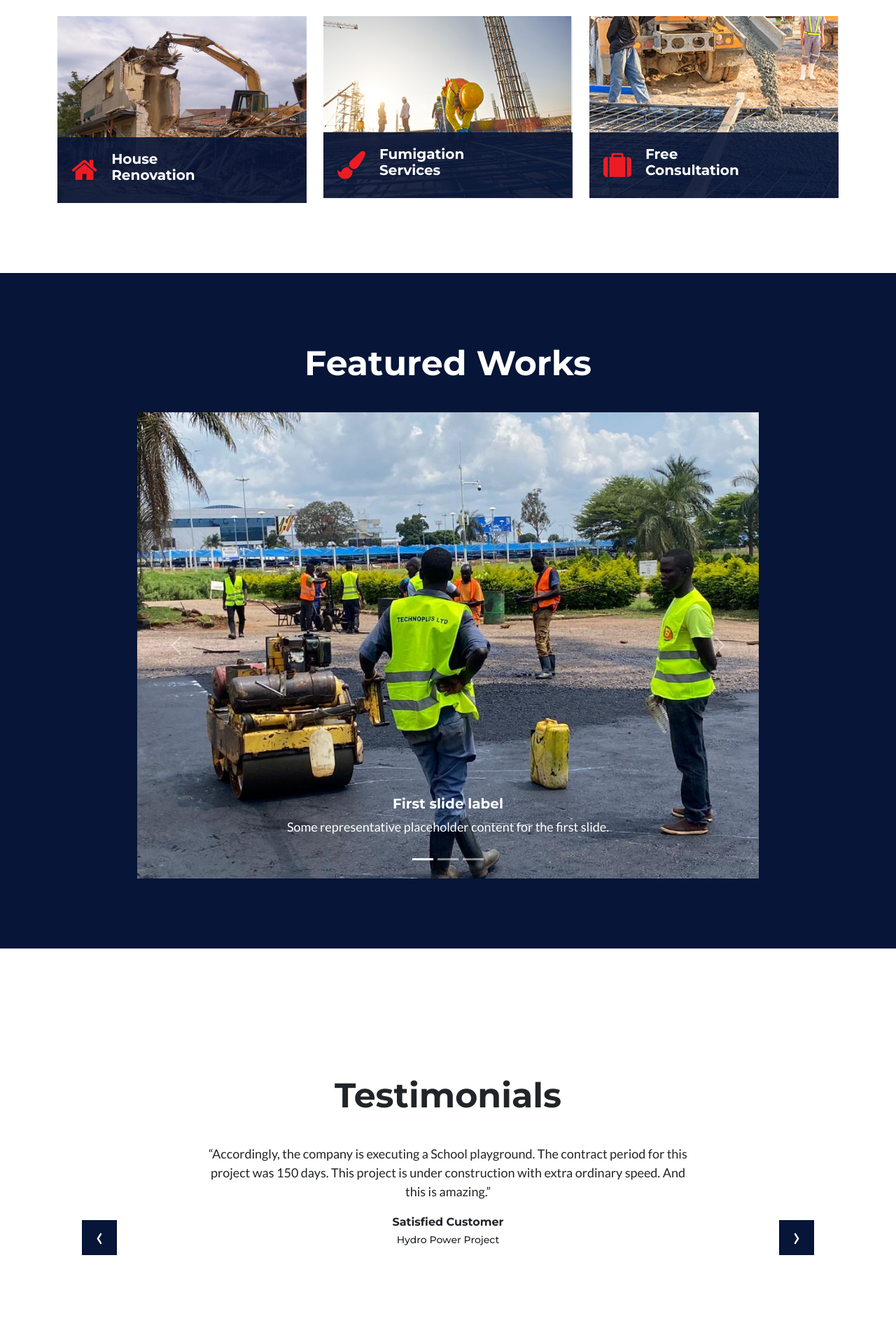
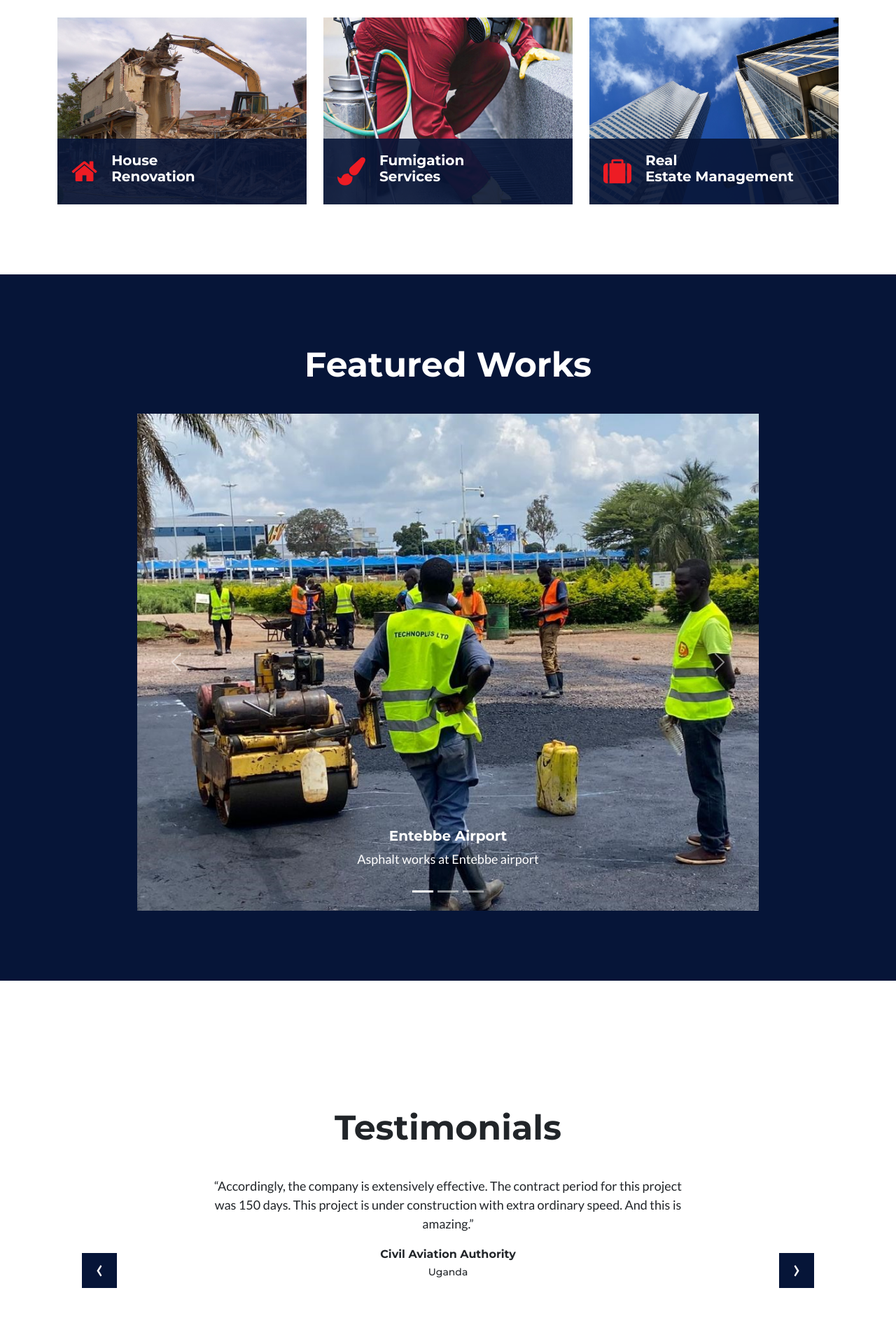
Before and after one commit to mohatrain/Technoplus, a PHP site: page / in a window 1280 px wide. Shown: the part 2800-4720 px from the top of the page at 70% size. Run offline with PHP 8.4, Linux system fonts and the light colour scheme.

Commit message:
Made all the changes for today
Updated most of the logos and improving the UI to something awesome

```diff
--- a/css/style.css
+++ b/css/style.css
@@ -402,7 +402,7 @@
 }
 .carousel {
   width: 80%;
-  height: 50%;
+  height: 30%;
   margin:auto;
 }
 
--- a/index.html
+++ b/index.html
@@ -209,7 +209,7 @@
               <i class="fa fa-book"></i>
               <h3>MISSION</h3>
               <hr />
-              <p style="font-size: 15px;">
+              <p style="font-size: 15px">
                 Our mission is to provide high-quality construction services to
                 our clients while also contributing to the economic and social
                 development of the African communities in which we operate. We
@@ -226,7 +226,7 @@
               <i class="fa fa-globe"></i>
               <h3>VISION</h3>
               <hr />
-              <p style="font-size: 15px;">
+              <p style="font-size: 15px">
                 To be the premier construction company in East Africa,
                 consistently delivering high-quality projects on time and within
                 budget, to foster sustainable development in the East African
@@ -246,8 +246,16 @@
               <i class="fa fa-pencil"></i>
               <h3>HSC Policy</h3>
               <hr />
-              <p style="font-size: 15px;">
-                Our construction company is dedicated to providing a safe and healthy work environment for all employees, contractors, and visitors. We prioritize safety in all of our operations, and enforce the use of personal protective equipment to protect the health of our team. In addition, we encourage healthy lifestyles and regularly review and update our health and safety policies to ensure their effectiveness. The well-being of our employees is our top priority, and we will do everything in our power to prevent accidents and injuries on the job
+              <p style="font-size: 15px">
+                Our construction company is dedicated to providing a safe and
+                healthy work environment for all employees, contractors, and
+                visitors. We prioritize safety in all of our operations, and
+                enforce the use of personal protective equipment to protect the
+                health of our team. In addition, we encourage healthy lifestyles
+                and regularly review and update our health and safety policies
+                to ensure their effectiveness. The well-being of our employees
+                is our top priority, and we will do everything in our power to
+                prevent accidents and injuries on the job
               </p>
             </div>
           </div>
@@ -273,7 +281,15 @@
             <div class="about-text">
               <h2>Leading The Way In Building And Civil Construction</h2>
               <p>
-                Technoplus Ltd is a leading Ugandan construction company that specializes in engineering and project management services. We serve a diverse range of clients, including power distribution and transmission companies, parastatals, oil and pipeline companies, public works agencies, municipalities, and commercial and residential real estate developers. Our team of skilled professionals is dedicated to delivering high-quality construction projects on time and within budget, while upholding the highest standards of safety and professionalism
+                Technoplus Ltd is a leading Ugandan construction company that
+                specializes in engineering and project management services. We
+                serve a diverse range of clients, including power distribution
+                and transmission companies, parastatals, oil and pipeline
+                companies, public works agencies, municipalities, and commercial
+                and residential real estate developers. Our team of skilled
+                professionals is dedicated to delivering high-quality
+                construction projects on time and within budget, while upholding
+                the highest standards of safety and professionalism
               </p>
 
               <a href="#works" class="btn btn-primary">SEE OUR WORKS</a>
@@ -325,13 +341,13 @@
           <div class="col-lg-4">
             <div class="services-box">
               <div class="services-media">
-                <img src="images/services3.jpg" alt="" />
+                <img src="images/services3.jpg" height="263px" alt="" />
               </div>
               <div class="services-info">
                 <i class="fa fa-black-tie" aria-hidden="true"></i>
                 <h3>
-                  Special <br />
-                  Projects
+                  Premises <br />
+                  Cleaning Service
                 </h3>
               </div>
             </div>
@@ -351,11 +367,11 @@
               </div>
             </div>
           </div>
-<!-- TODO ADD IMAGE number 20 -->
+          <!-- TODO ADD IMAGE number 20 -->
           <div class="col-lg-4">
             <div class="services-box">
               <div class="services-media">
-                <img src="images/services5.jpg" alt="" />
+                <img src="images/services5.jpg" height="267px" alt="" />
               </div>
               <div class="services-info">
                 <i class="fa fa-paint-brush" aria-hidden="true"></i>
@@ -370,13 +386,13 @@
           <div class="col-lg-4">
             <div class="services-box">
               <div class="services-media">
-                <img src="images/services6.jpg" alt="" />
+                <img src="images/services6.jpg" height="267px" alt="" />
               </div>
               <div class="services-info">
                 <i class="fa fa-suitcase" aria-hidden="true"></i>
                 <h3>
-                  Free <br />
-                  Consultation
+                  Real <br />
+                  Estate Management
                 </h3>
               </div>
             </div>
@@ -431,41 +447,34 @@
                   width="70%"
                 />
                 <div class="carousel-caption d-none d-md-block">
-                  <h5>First slide label</h5>
-                  <p>
-                    Some representative placeholder content for the first slide.
-                  </p>
+                  <h5>Entebbe Airport</h5>
+                  <p>Asphalt works at Entebbe airport</p>
                 </div>
               </div>
               <div class="carousel-item">
                 <img
-                  src="./images/IMG-20221226-WA0012.jpg"
+                  src="./images/IMG-20221226-WA0016.jpg"
                   class="d-block w-100 img-fluid"
                   alt="..."
                   height="60%"
                   width="30%"
                 />
                 <div class="carousel-caption d-none d-md-block">
-                  <h5>Second slide label</h5>
-                  <p>
-                    Some representative placeholder content for the second
-                    slide.
-                  </p>
+                  <h5>Kawempe Division</h5>
+                  <p>Residential dwelling as-built in Kawempe</p>
                 </div>
               </div>
               <div class="carousel-item">
                 <img
-                  src="./images/IMG-20221226-WA0014.jpg"
+                  src="./images/IMG-20221226-WA0020.jpg"
                   class="d-block w-100 img-fluid"
                   alt="..."
                   height="60%"
                   width="70%"
                 />
                 <div class="carousel-caption d-none d-md-block">
-                  <h5>Third slide label</h5>
-                  <p>
-                    Some representative placeholder content for the third slide.
-                  </p>
+                  <h5>Napak District</h5>
+                  <p>OPD Emergency delivery</p>
                 </div>
               </div>
             </div>
@@ -494,8 +503,6 @@
               <span class="visually-hidden">Next</span>
             </button>
           </div>
-
-
         </div>
       </div>
     </section>
@@ -514,27 +521,28 @@
             <div class="test-carousel owl-theme owl-carousel">
               <div class="item">
                 <p>
-                  “Accordingly, the company is executing a School playground.
-                  The contract period for this project was 150 days. This
-                  project is under construction with extra ordinary speed. And
-                  this is amazing.”
+                  “Accordingly, the company is extensively effective. The
+                  contract period for this project was 150 days. This project is
+                  under construction with extra ordinary speed. And this is
+                  amazing.”
                 </p>
-                <h4>Satisfied Customer</h4>
-                <h5>Hydro Power Project</h5>
+                <h4>Civil Aviation Authority</h4>
+                <h5>Uganda</h5>
               </div>
 
               <div class="item">
                 <p>
                   “Technoplus Limited P.L.C has signed a contract agreement with
-                  our enterprise to execute the Construction of Hawassa Airfield
-                  . The project consists of the construction of 150m wide run
-                  way /60. The contractor was able to record an accelerated work
-                  progress due to deployment of the required resource as per
-                  project demand and diversification of project activities in
-                  fulfilling its contractual obligation to our satisfaction. ”
+                  our enterprise to execute the Construction of Runway at
+                  Entebbe Airport. The project consists of the construction of
+                  150m wide run way /60. The contractor was able to record an
+                  accelerated work progress due to deployment of the required
+                  resource as per project demand and diversification of project
+                  activities in fulfilling its contractual obligation to our
+                  satisfaction. ”
                 </p>
-                <h4>Ethiopian Airports Enterprise</h4>
-                <h5>Ethiopia</h5>
+                <h4>Uganda Airlines</h4>
+                <h5>Uganda</h5>
               </div>
 
               <div class="item">
@@ -548,7 +556,7 @@
                   for us. Thank you and I hope you are proud of your efforts and
                   accomplishments.”
                 </p>
-                <h4>International Dairy Queen</h4>
+                <h4>Uninted Nations Women</h4>
                 <h5>Uganda</h5>
               </div>
 
@@ -557,10 +565,10 @@
                   "Technoplus Limited is one of the best general contractors
                   we've worked with. The entire team tactfully delivered a
                   project of exceptional quality while staying on schedule and
-                  under budget. We hope to work with Greiner again in the near
+                  under budget. We hope to work with Technoplus again in the near
                   future!"
                 </p>
-                <h4>Common Grounds</h4>
+                <h4>Millenium Promise</h4>
                 <h5>Uganda</h5>
               </div>
               <div class="item">
@@ -570,7 +578,7 @@
                   needs. We love our new space and know that it was built by the
                   very best!"
                 </p>
-                <h4>Nami</h4>
+                <h4>KItibwa Foundation</h4>
                 <h5>Uganda</h5>
               </div>
               <div class="item">
@@ -579,10 +587,10 @@
                   that is committed to doing construction in healthcare, whether
                   it be medical or dental, someone who knows and understands
                   medical technology, the flow of patients and space, and how to
-                  work around those dynamics - Greiner fits us."
+                  work around those dynamics - Technoplus fits us."
                 </p>
-                <h4>Health Partners</h4>
-                <h5>Kenya</h5>
+                <h4>Islamic Development Bank</h4>
+                <h5>Uganda</h5>
               </div>
               <div class="item">
                 <p>
@@ -592,8 +600,8 @@
                   working with Technoplus is nothing short of a first class
                   experience!”
                 </p>
-                <h4>Allina Health</h4>
-                <h5>Tanzania</h5>
+                <h4>Airtel</h4>
+                <h5>Uganda</h5>
               </div>
               <div class="item">
                 <p>
@@ -606,8 +614,8 @@
                   our expectations on their ability to provide us with fair and
                   competitive bids."
                 </p>
-                <h4>Zinopsis</h4>
-                <h5>Kenya</h5>
+                <h4>East African Development Bank</h4>
+                <h5>Uganda</h5>
               </div>
               <div class="item">
                 <p>
@@ -616,7 +624,7 @@
                   complete faith the teller line would be up and running when
                   the period had elapsed "
                 </p>
-                <h4>M and M Bankers</h4>
+                <h4>Pride Microfinace</h4>
                 <h5>Uganda</h5>
               </div>
               <div class="item">
@@ -635,7 +643,7 @@
                   work and on-time delivery.Am glad that we worked with the best
                   there is. “
                 </p>
-                <h4>Our Lady of Africa</h4>
+                <h4>T.P.O</h4>
                 <h5>Uganda</h5>
               </div>
             </div>
@@ -1113,7 +1121,7 @@
       <div class="container">
         <div class="row">
           <div class="col-md-12">
-            <p>Copyright 2022 © Technoplus LTD All Rights Reserved.</p>
+            <p>Copyright 2023 © Technoplus LTD All Rights Reserved.</p>
           </div>
         </div>
       </div>
```
Also changed, not shown: images/1.jpg (added), images/IMG-20221226-WA0007.jpg, images/IMG-20221226-WA0008.jpg, images/IMG-20221226-WA0020.jpg, images/services3.jpg, images/services5.jpg, images/services6.jpg.
